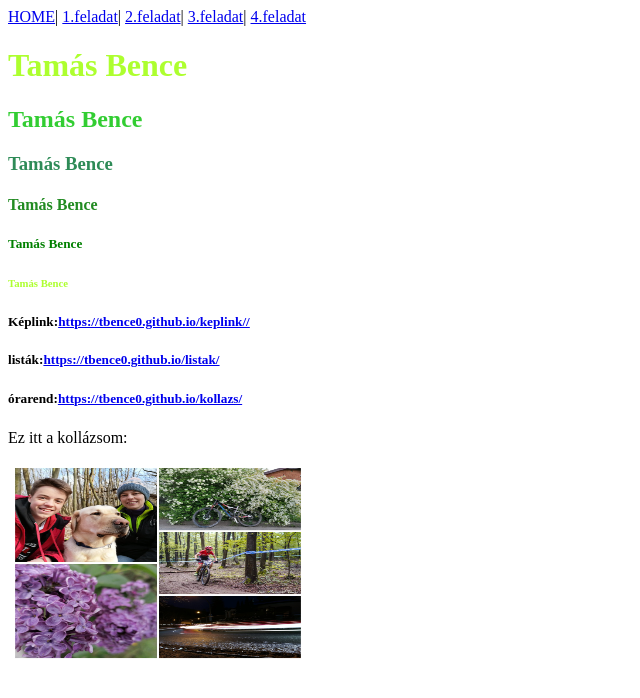
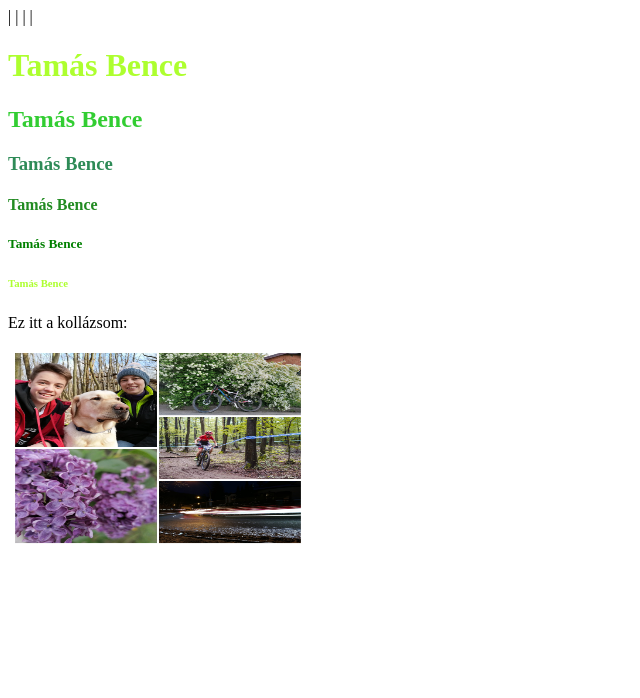
Before and after one commit to Tbence0/kollazs, a plain HTML site: page index.html in a window 1280 px wide. Shown: the whole page, without its empty margins (0-640 px from the left). Drawn offline with Linux system fonts and the light colour scheme.

Commit message:
Update index.html

```diff
--- a/index.html
+++ b/index.html
@@ -5,11 +5,11 @@
     </head>
   <body>
        <nav>
-         <a href="https://github.com/Tbence0/kollazs">HOME</a>|
-         <a href="https://github.com/Tbence0/kollazs/blob/main/k%C3%A9plink.html">1.feladat</a>|
-         <a href="https://github.com/Tbence0/kollazs/blob/main/k%C3%A9plink.html">2.feladat</a>|
-         <a href="https://github.com/Tbence0/kollazs/blob/main/listak.html">3.feladat</a>|
-         <a href="https://github.com/Tbence0/kollazs/blob/main/orarend.html">4.feladat</a>
+         <a href="https://github.com/Tbence0/kollazs"></a>|
+         <a href="https://github.com/Tbence0/kollazs/blob/main/k%C3%A9plink.html"></a>|
+         <a href="https://github.com/Tbence0/kollazs/blob/main/k%C3%A9plink.html"></a>|
+         <a href="https://github.com/Tbence0/kollazs/blob/main/listak.html"></a>|
+         <a href="https://github.com/Tbence0/kollazs/blob/main/orarend.html"></a>
        </nav>
     <h1 style="color: greenyellow;">Tamás Bence</h1>
     <h2 style="color: limegreen;">Tamás Bence</h2>
@@ -17,9 +17,6 @@
     <h4 style="color:  forestgreen;">Tamás Bence</h4>
     <h5 style="color:  green;">Tamás Bence</h5>
     <h6 style="color:  greenyellow;">Tamás Bence</h6>
-    <h5>Képlink:<a href="url">https://tbence0.github.io/keplink//</a></h5>
-    <h5>listák:<a href="url">https://tbence0.github.io/listak/</a></h5>
-    <h5>órarend:<a href="url">https://tbence0.github.io/kollazs/</a></h5>
     <p>Ez itt a kollázsom:</p>
     <img src="https://github.com/Tbence0/kollazs/blob/main/FB_IMG_1593519792580-COLLAGE.jpg?raw=true" alt="kollázs" title="kollázs" width="300" height="200">
   </body>
```
